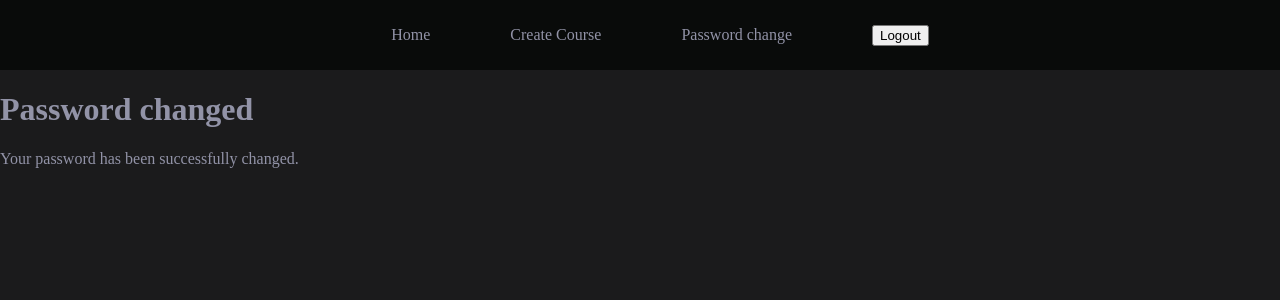
After one commit to Susll1k/django, a Django app: page /accounts/password_change/done/ in a window 1280 px wide. The commit adds this page. Shown: the top 300 px of the page. Run offline with Django 5.2, Linux system fonts and the light colour scheme; a user stored in the database is signed in.

Commit message:
add password change

```diff
--- a/core/settings.py
+++ b/core/settings.py
@@ -7,6 +7,7 @@ SECRET_KEY = 'django-insecure-u2(j95-77h5yeuo5)s@6!0!4he=z=io85ebk%7=)1m0&5gayoo
 DEBUG = True
 
 ALLOWED_HOSTS = []
+
 
 
 INSTALLED_APPS = [
--- a/core/urls.py
+++ b/core/urls.py
@@ -1,14 +1,19 @@
 
 from django.contrib import admin
-from django.urls import path
+from django.urls import path, include
 from app.views import Login, SignUp, Logout, home, CreateCourse
+from django.contrib.auth.views import PasswordChangeView, PasswordChangeDoneView
+
 
 urlpatterns = [
     path('admin/', admin.site.urls),
+    path('', include('social_auth.urls')),
     path('', home, name='home'),
     path('login/', Login.as_view(), name='login'),
     path('singup/', SignUp.as_view(), name='signup'),
     path('logout/', Logout.as_view(), name='logout'),
-    path('create/', CreateCourse.as_view(), name='create')
+    path('create/', CreateCourse.as_view(), name='create'),
+    path('accounts/password_change/', PasswordChangeView.as_view(template_name='registration/change_password.html'), name='password_change'),
+    path('accounts/password_change/done/', PasswordChangeDoneView.as_view(template_name='registration/change_password_done.html'), name='password_change_done')
 
 ]
--- a/templates/base.html
+++ b/templates/base.html
@@ -15,6 +15,7 @@
 
             {% if request.user.is_authenticated %}
                 <li><a href="{% url 'create' %}">Create Course</a></li>
+                <li><a href="{% url 'password_change' %}">Password change</a></li>
                 <form action="{% url 'logout' %}" method="post">
                     {% csrf_token %}
                     <button type="submit">Logout</button>
@@ -26,6 +27,7 @@
         </ul>
     </nav>
 
+
     {% block content %}
     {% endblock %}
 
--- a/templates/index.html
+++ b/templates/index.html
@@ -7,7 +7,7 @@
 
     {% if request.user.is_authenticated %}
 
-        <h1>Hello {{ request.user.username }}</h1>
+        <h2>Hello {{ request.user.username }}</h2>
         <br>
 
         <form method="post">
@@ -21,8 +21,10 @@
 
 
         {% for course in courses %}
-            <h3>{{ course.name }}</h3>
+            <h3>{{ course.name }} - {{ course.price }}</h3>
         {% endfor %}
+    {% else %}
+     <h2>Hello! Login to your account.</h2>
 
     {% endif %}
 
--- /dev/null
+++ b/templates/registration/change_password_done.html
@@ -0,0 +1,7 @@
+{% extends "base.html" %}
+
+
+{% block content %}
+    <h1>Password changed</h1>
+    <p>Your password has been successfully changed.</p>
+{% endblock %}
```
Also changed, not shown: app/views.py (+12 -11 lines), templates/registration/change_password.html (added, +12 -0 lines), db.sqlite3, templates/registration/login.html (renamed from templates/login.html), templates/registration/signup.html (renamed from templates/signup.html).
